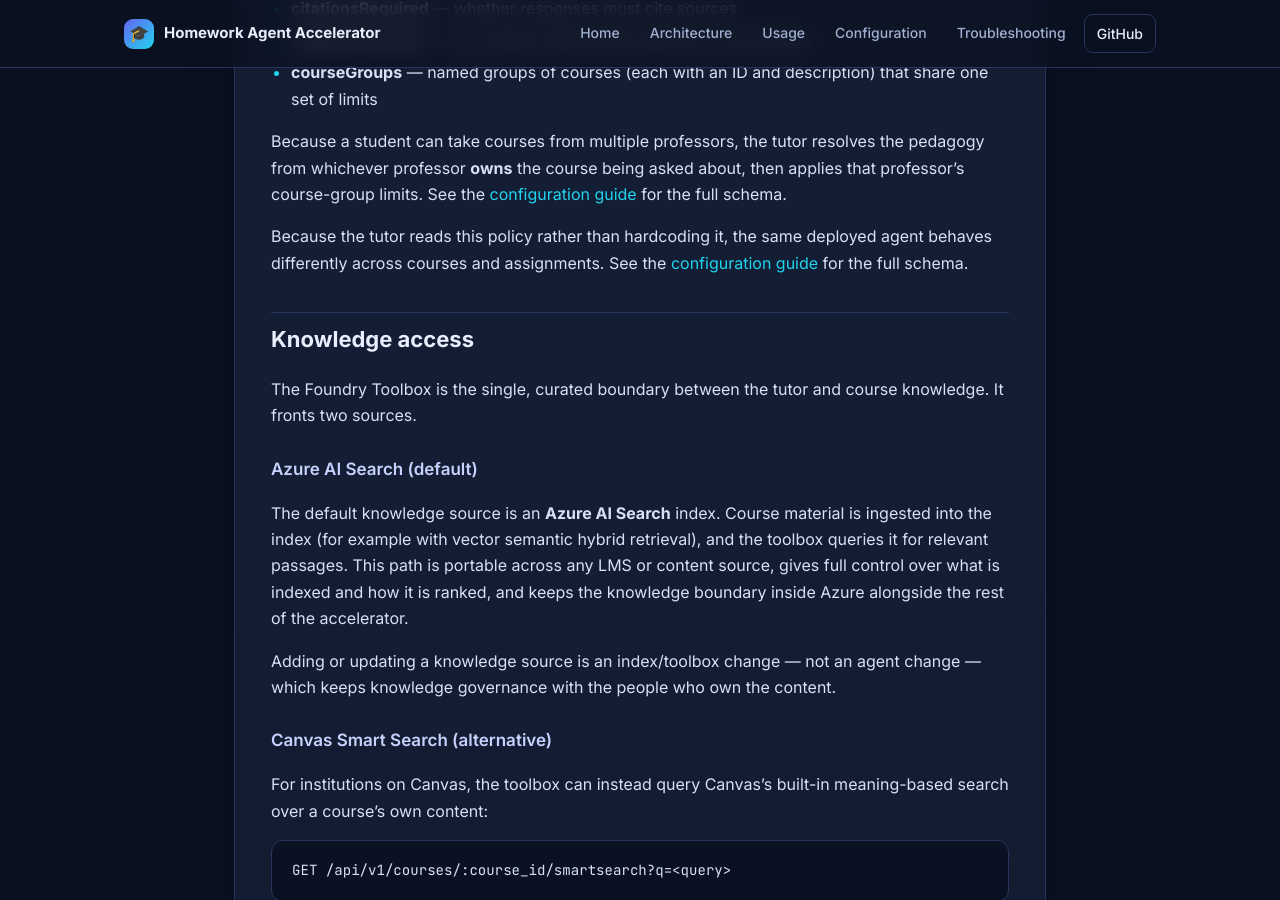
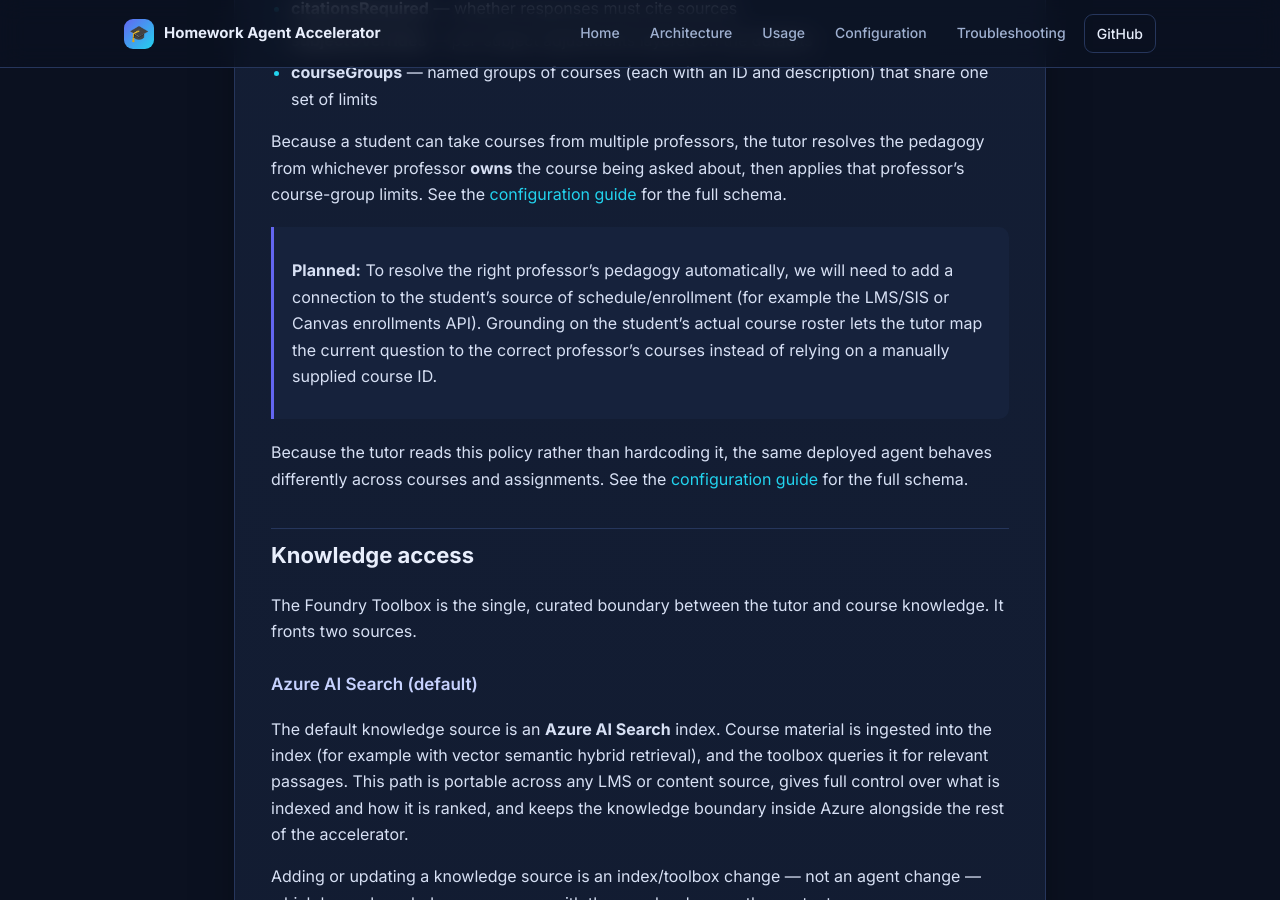
Before and after one commit to dbruun/edu-cohort-homework, a Jekyll site: the page built from docs/architecture.md, in a window 1280 px wide and 900 px high, scrolled down 3520 px. Built offline with Jekyll 4.4.1, drawn with Linux system fonts in a browser that asks for light colours; our own code applies the rules of GitHub Pages for plain Markdown files.

Commit message:
docs: update architecture overview to include planned integration for automatic pedagogy resolution based on student enrollment

```diff
--- a/docs/architecture.md
+++ b/docs/architecture.md
@@ -91,6 +91,8 @@
 
 Because a student can take courses from multiple professors, the tutor resolves the pedagogy from whichever professor **owns** the course being asked about, then applies that professor's course-group limits. See the [configuration guide](configuration.md) for the full schema.
 
+> **Planned:** To resolve the right professor's pedagogy automatically, we will need to add a connection to the student's source of schedule/enrollment (for example the LMS/SIS or Canvas enrollments API). Grounding on the student's actual course roster lets the tutor map the current question to the correct professor's courses instead of relying on a manually supplied course ID.
+
 Because the tutor reads this policy rather than hardcoding it, the same deployed agent behaves differently across courses and assignments. See the [configuration guide](configuration.md) for the full schema.
 
 ## Knowledge access
```
